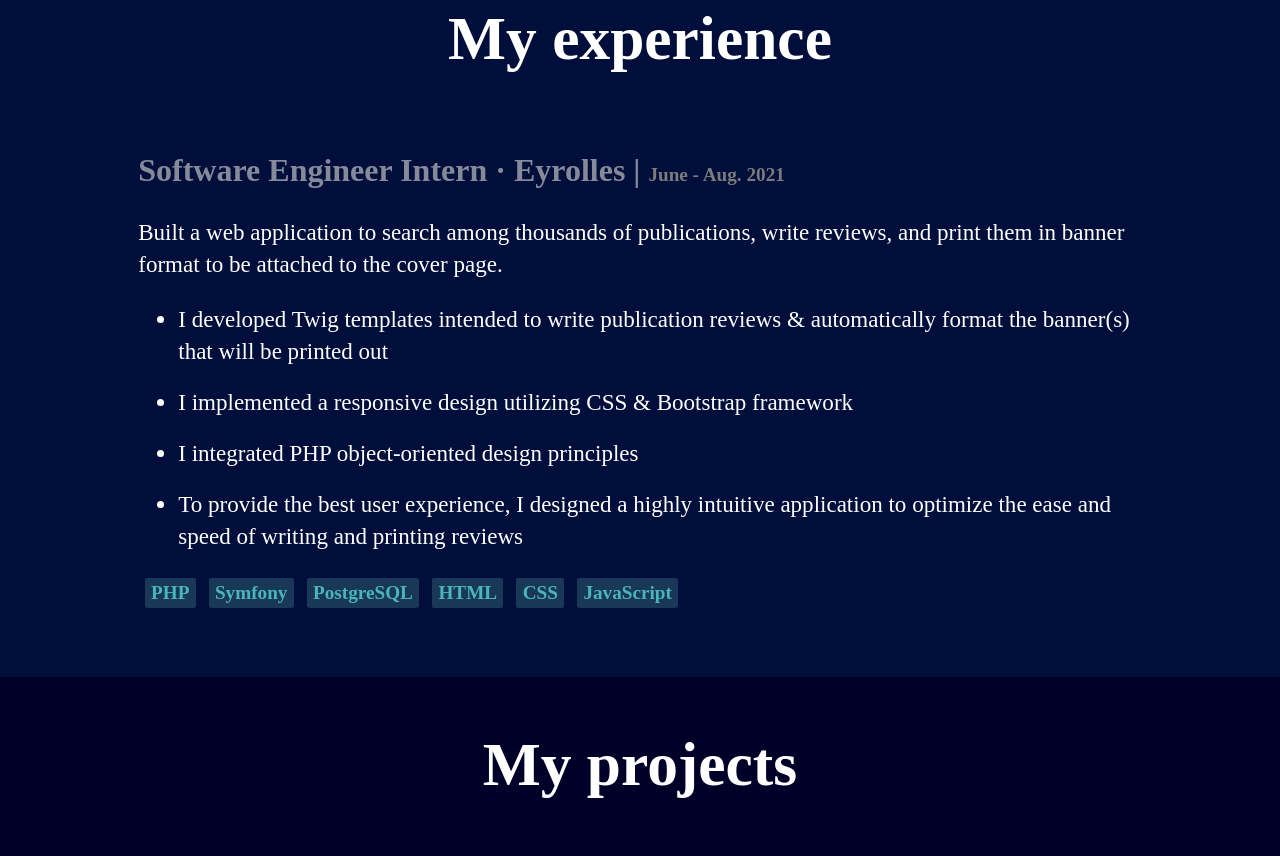
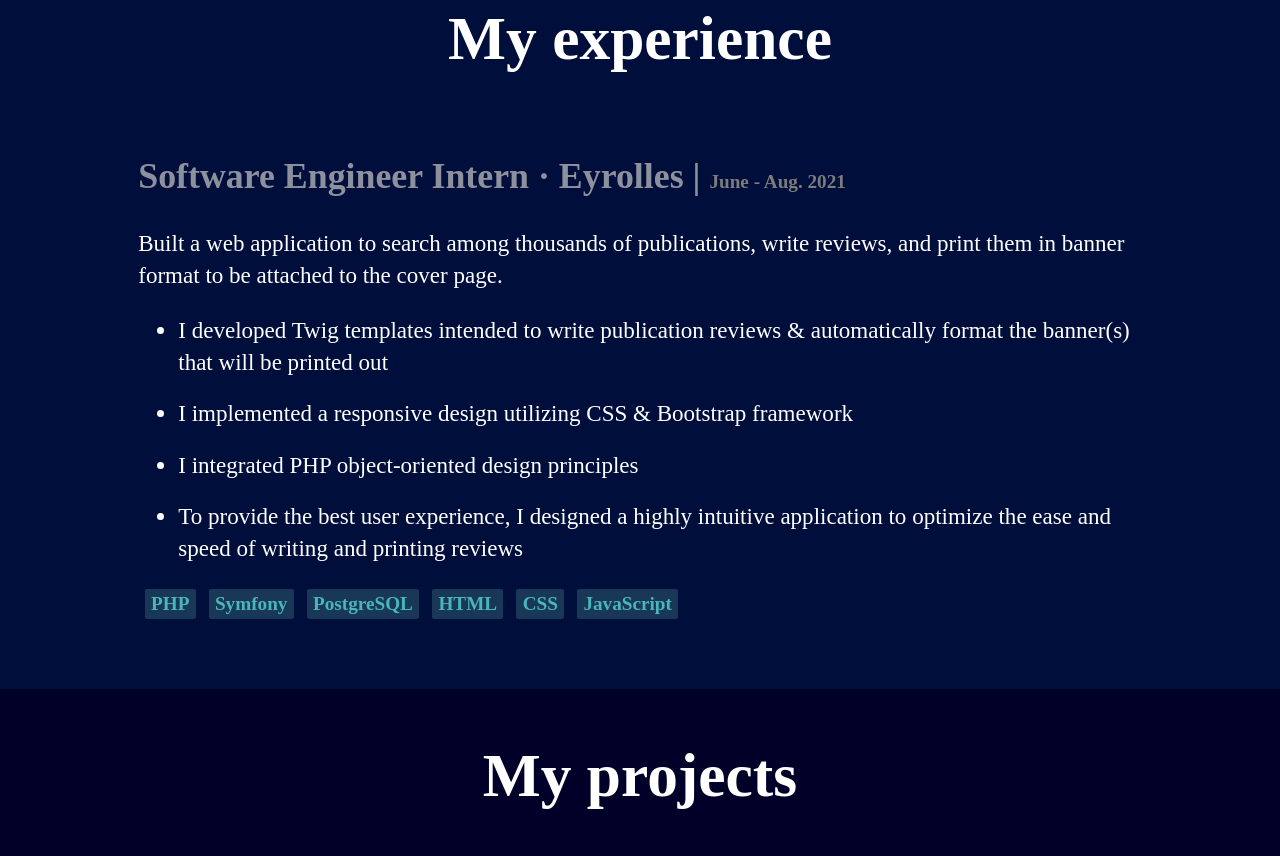
Before and after one commit to ZacharyBournand/personal-portfolio, a plain HTML site: page index.html in a window 1280 px wide. Shown: the part 2864-3720 px from the top of the page. Drawn offline with nearby package versions, Linux system fonts and the light colour scheme.

```diff
--- a/style.css
+++ b/style.css
@@ -312,8 +312,8 @@
     max-width: 80%;
 }
 .experience-1 h2 {
-    font-size: 2.5vw;
-    color: rgba(197, 197, 197, 0.684);
+    font-size: 2.8vw;
+    color: rgba(197, 197, 197, 0.716);
 }
 .experience-1 h2 span {
     font-size: 1.5vw;
```
